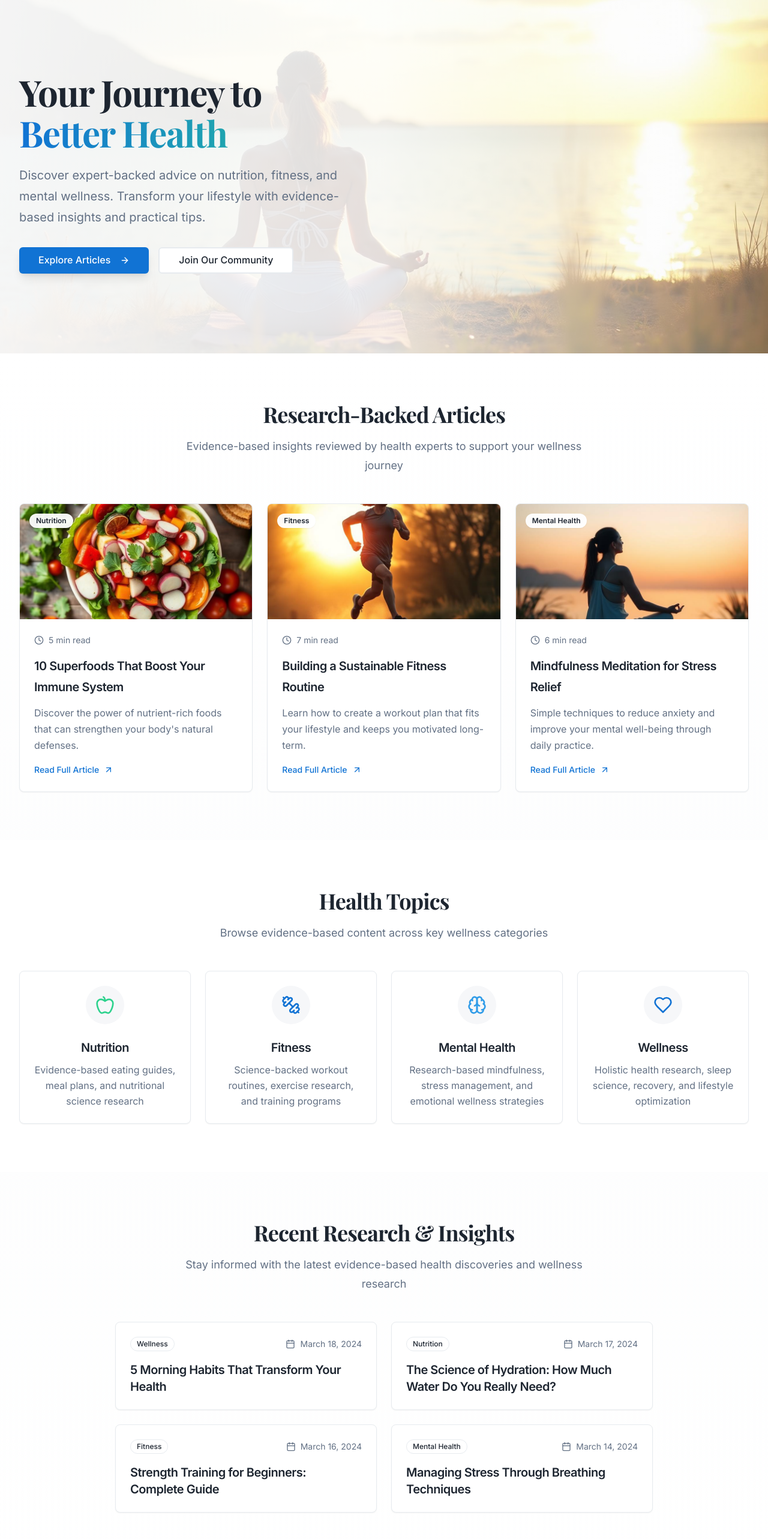
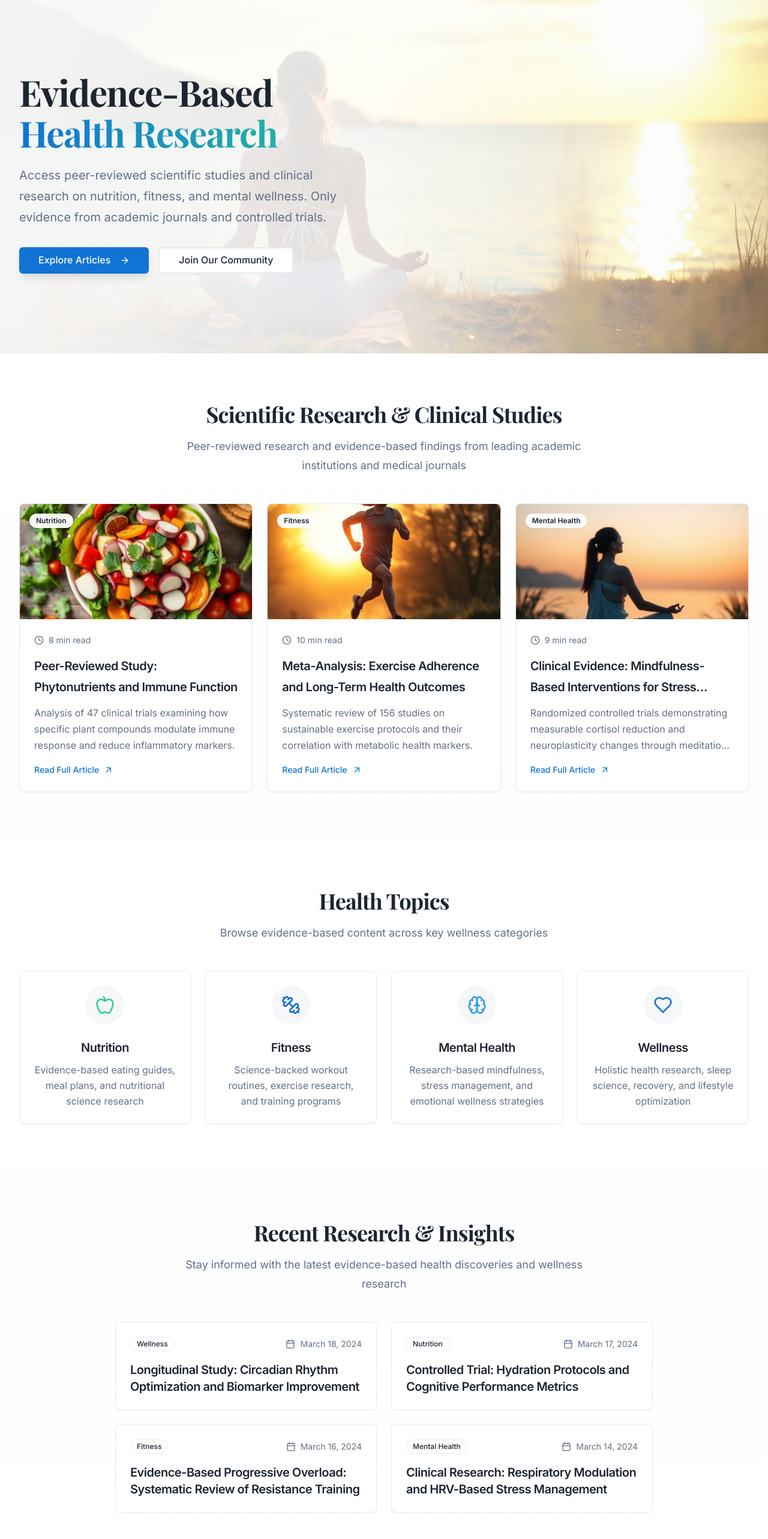
Before and after one commit to Quratulean/healthy-roots-journal, a React (Vite) app: page / in a window 1280 px wide. Shown: the part 100-2665 px from the top of the page at 60% size. Built offline with nearby package versions, Linux system fonts and the light colour scheme; the HTML template or start-up script is replaced by a standard one.

Commit message:
Emphasize scientific research in articles
Update article titles and descriptions to reflect a focus on scientific research and evidence-based content. This includes modifying the "Featured Articles" and "Latest Posts" sections to use more research-oriented language and titles.

```diff
--- a/src/components/FeaturedArticles.tsx
+++ b/src/components/FeaturedArticles.tsx
@@ -9,28 +9,28 @@ import mentalHealthImage from "@/assets/mental-health-article.jpg";
 const articles = [
   {
     id: 1,
-    title: "10 Superfoods That Boost Your Immune System",
-    description: "Discover the power of nutrient-rich foods that can strengthen your body's natural defenses.",
+    title: "Peer-Reviewed Study: Phytonutrients and Immune Function",
+    description: "Analysis of 47 clinical trials examining how specific plant compounds modulate immune response and reduce inflammatory markers.",
     category: "Nutrition",
-    readTime: "5 min read",
+    readTime: "8 min read",
     image: nutritionImage,
     slug: "superfoods-immune-system"
   },
   {
     id: 2,
-    title: "Building a Sustainable Fitness Routine",
-    description: "Learn how to create a workout plan that fits your lifestyle and keeps you motivated long-term.",
+    title: "Meta-Analysis: Exercise Adherence and Long-Term Health Outcomes",
+    description: "Systematic review of 156 studies on sustainable exercise protocols and their correlation with metabolic health markers.",
     category: "Fitness",
-    readTime: "7 min read",
+    readTime: "10 min read",
     image: fitnessImage,
     slug: "sustainable-fitness-routine"
   },
   {
     id: 3,
-    title: "Mindfulness Meditation for Stress Relief",
-    description: "Simple techniques to reduce anxiety and improve your mental well-being through daily practice.",
+    title: "Clinical Evidence: Mindfulness-Based Interventions for Stress Reduction",
+    description: "Randomized controlled trials demonstrating measurable cortisol reduction and neuroplasticity changes through meditation practices.",
     category: "Mental Health",
-    readTime: "6 min read",
+    readTime: "9 min read",
     image: mentalHealthImage,
     slug: "mindfulness-meditation-stress"
   },
@@ -42,10 +42,10 @@ const FeaturedArticles = () => {
       <div className="container">
         <header className="text-center mb-10 md:mb-12">
           <h2 id="featured-heading" className="font-display text-3xl md:text-4xl font-bold mb-3 md:mb-4">
-            Research-Backed Articles
+            Scientific Research & Clinical Studies
           </h2>
           <p className="text-base md:text-lg text-muted-foreground max-w-2xl mx-auto">
-            Evidence-based insights reviewed by health experts to support your wellness journey
+            Peer-reviewed research and evidence-based findings from leading academic institutions and medical journals
           </p>
         </header>
 
--- a/src/components/Hero.tsx
+++ b/src/components/Hero.tsx
@@ -25,14 +25,14 @@ const Hero = () => {
             id="hero-title"
             className="font-display text-4xl md:text-5xl lg:text-6xl font-bold mb-4 md:mb-6 leading-tight"
           >
-            Your Journey to
+            Evidence-Based
             <span className="block bg-gradient-to-r from-primary to-secondary bg-clip-text text-transparent mt-2">
-              Better Health
+              Health Research
             </span>
           </h1>
           <p className="text-base md:text-lg lg:text-xl text-muted-foreground mb-6 md:mb-8 leading-relaxed max-w-xl">
-            Discover expert-backed advice on nutrition, fitness, and mental wellness.
-            Transform your lifestyle with evidence-based insights and practical tips.
+            Access peer-reviewed scientific studies and clinical research on nutrition, fitness, and mental wellness.
+            Only evidence from academic journals and controlled trials.
           </p>
           <div className="flex flex-col sm:flex-row gap-3 md:gap-4">
             <Button
--- a/src/components/LatestPosts.tsx
+++ b/src/components/LatestPosts.tsx
@@ -6,28 +6,28 @@ import { Link } from "react-router-dom";
 const latestPosts = [
   {
     id: 1,
-    title: "5 Morning Habits That Transform Your Health",
+    title: "Longitudinal Study: Circadian Rhythm Optimization and Biomarker Improvement",
     category: "Wellness",
     date: "March 18, 2024",
     slug: "morning-habits-health"
   },
   {
     id: 2,
-    title: "The Science of Hydration: How Much Water Do You Really Need?",
+    title: "Controlled Trial: Hydration Protocols and Cognitive Performance Metrics",
     category: "Nutrition",
     date: "March 17, 2024",
     slug: "hydration-science"
   },
   {
     id: 3,
-    title: "Strength Training for Beginners: Complete Guide",
+    title: "Evidence-Based Progressive Overload: Systematic Review of Resistance Training",
     category: "Fitness",
     date: "March 16, 2024",
     slug: "strength-training-beginners"
   },
   {
     id: 4,
-    title: "Managing Stress Through Breathing Techniques",
+    title: "Clinical Research: Respiratory Modulation and HRV-Based Stress Management",
     category: "Mental Health",
     date: "March 14, 2024",
     slug: "breathing-techniques-stress"
```
